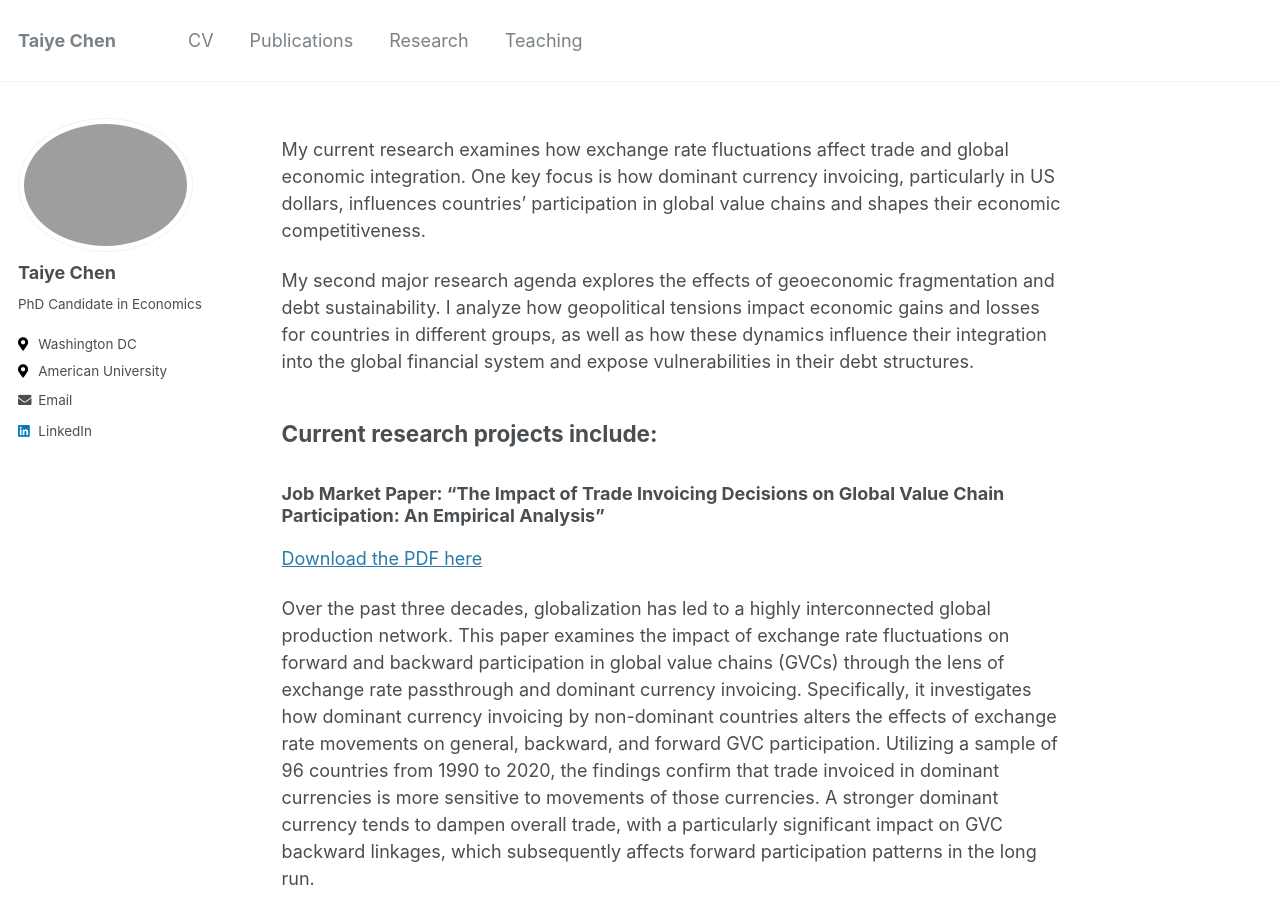
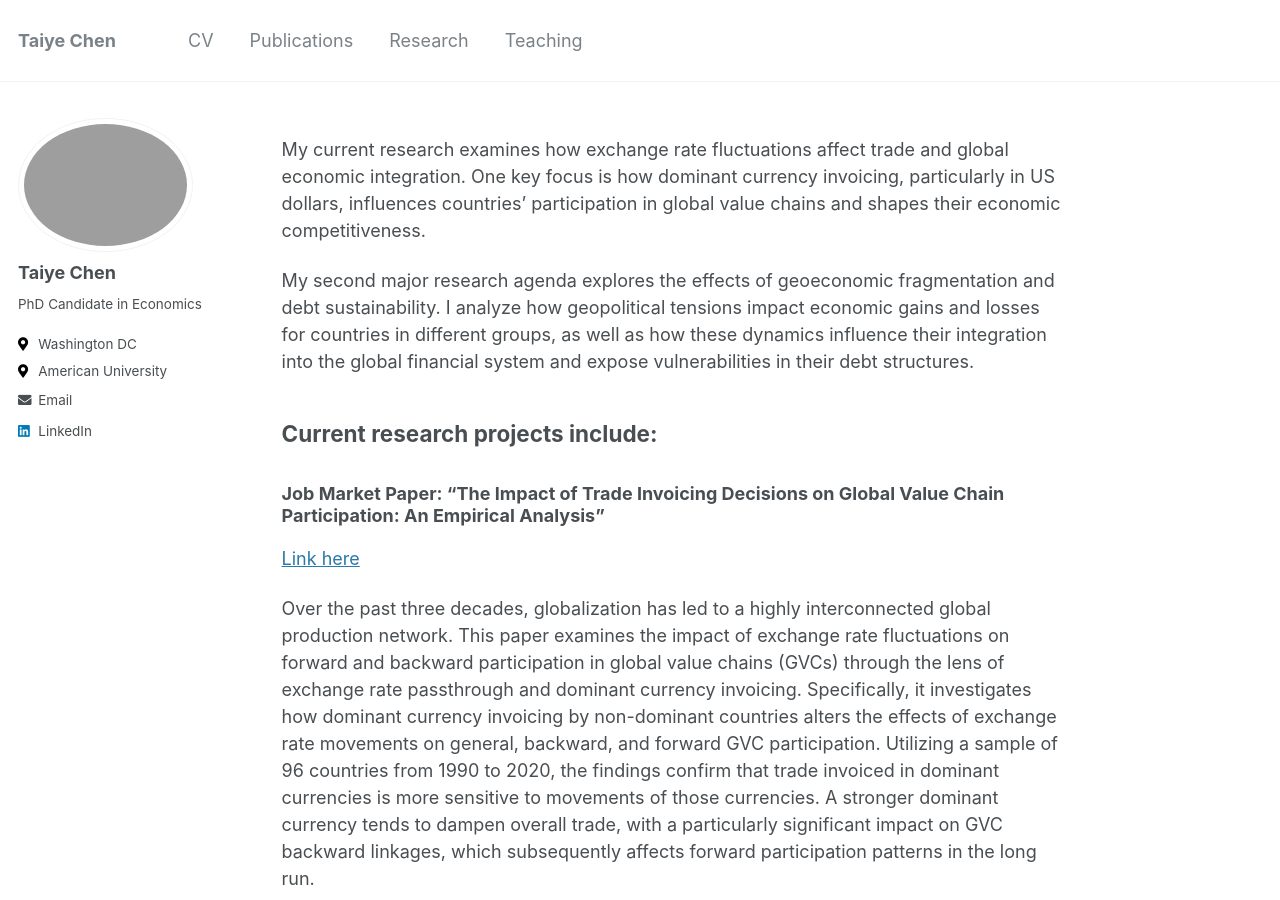
Before and after one commit to taiyechen/taiyechen.github.io, a Jekyll site: the page built from _pages/research.md, in a window 1280 px wide and 900 px high. Built offline with Jekyll 4.4.1, drawn with Linux system fonts in a browser that asks for light colours.

Commit message:
update JMP

```diff
--- a/_pages/research.md
+++ b/_pages/research.md
@@ -15,7 +15,7 @@ My second major research agenda explores the effects of geoeconomic fragmentatio
 ##  Current research projects include:
 
 ### Job Market Paper: "The Impact of Trade Invoicing Decisions on Global Value Chain Participation: An Empirical Analysis"
-[Download the PDF here](/files/JMP 1120 TC.pdf)
+[Link here](/files/JMP 1120 TC.pdf)
 
  Over the past three decades, globalization has led to a highly interconnected global production network. This paper examines the impact of exchange rate fluctuations on forward and backward participation in global value chains (GVCs) through the lens of exchange rate passthrough and dominant currency invoicing. Specifically, it investigates how dominant currency invoicing by non-dominant countries alters the effects of exchange rate movements on general, backward, and forward GVC participation. Utilizing a sample of 96 countries from 1990 to 2020, the findings confirm that trade invoiced in dominant currencies is more sensitive to movements of those currencies. A stronger dominant currency tends to dampen overall trade, with a particularly significant impact on GVC backward linkages, which subsequently affects forward participation patterns in the long run.
 
```
Also changed, not shown: 11 other files.
